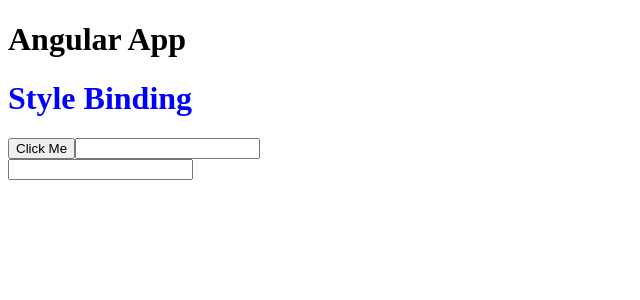
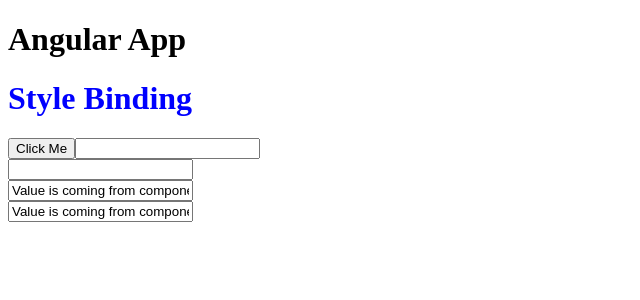
Before and after one commit to ekantchandrakar/angular, an Angular app: page / in a window 1280 px wide. Shown: the top 300 px of the page, without its empty margins (0-640 px from the left). Built offline with nearby package versions, Linux system fonts and the light colour scheme.

Commit message:
One and two way data binding

```diff
--- a/src/app/app.component.html
+++ b/src/app/app.component.html
@@ -18,3 +18,12 @@
     (keyup.enter)="onKeyupInTWDB()"
   />
 </div>
+
+<!-- One Way Vs. Two Way Data Binding -->
+<input type="text" [value]="textValue" (keyup.enter)="onKeyUpInOWAndTWDB()" />
+<br />
+<input
+  type="text"
+  [(ngModel)]="textValue"
+  (keyup.enter)="onKeyUpInOWAndTWDB()"
+/>
--- a/src/app/app.component.ts
+++ b/src/app/app.component.ts
@@ -10,6 +10,8 @@
 
   userNameUsingTWDB: string;
 
+  textValue: string = 'Value is coming from component';
+
   buttonClick(): void {
     console.log('Button Click Event Worked');
   }
@@ -21,4 +23,8 @@
   onKeyupInTWDB(): void {
     console.log(`Angular TWDB: ${this.userNameUsingTWDB}`);
   }
+
+  onKeyUpInOWAndTWDB(): void {
+    console.log(this.textValue);
+  }
 }
```
